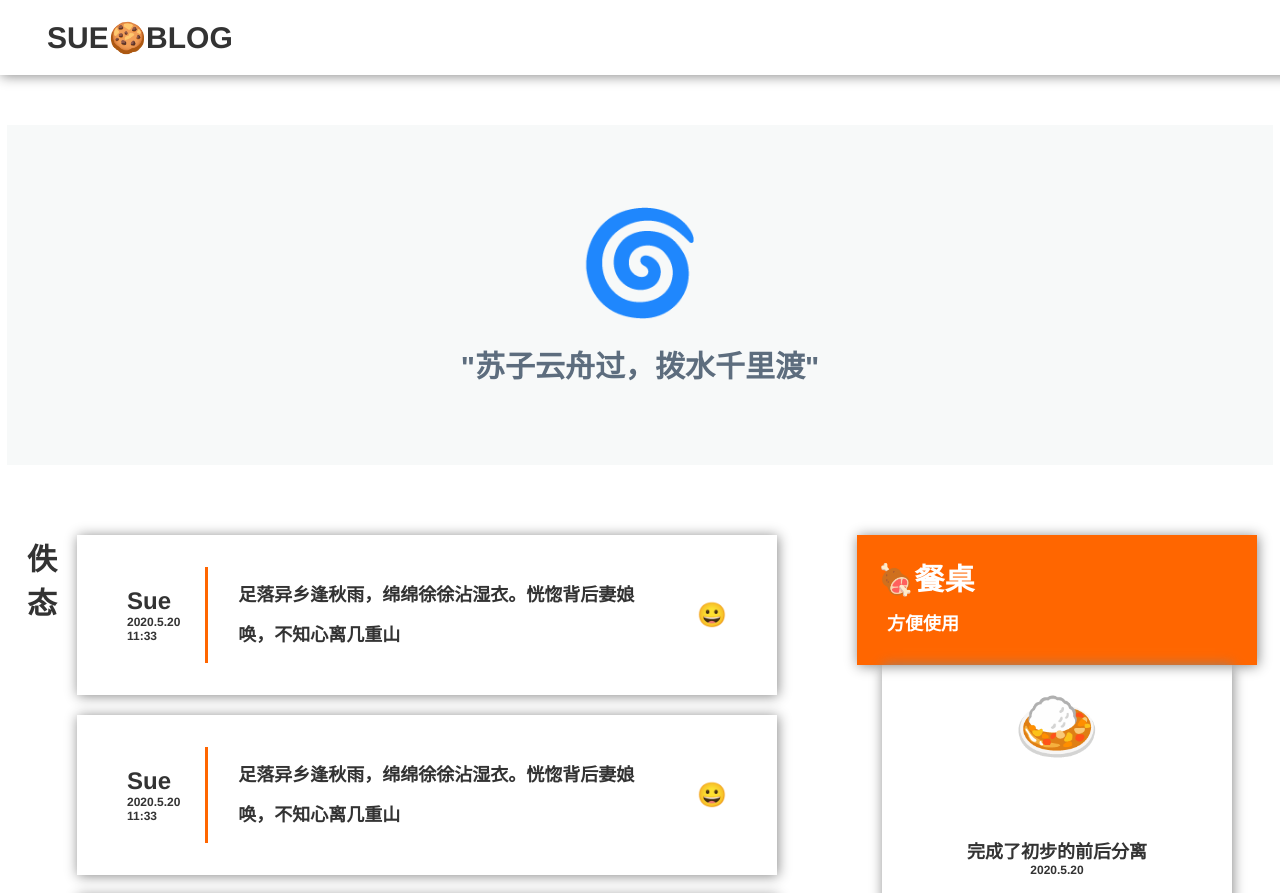
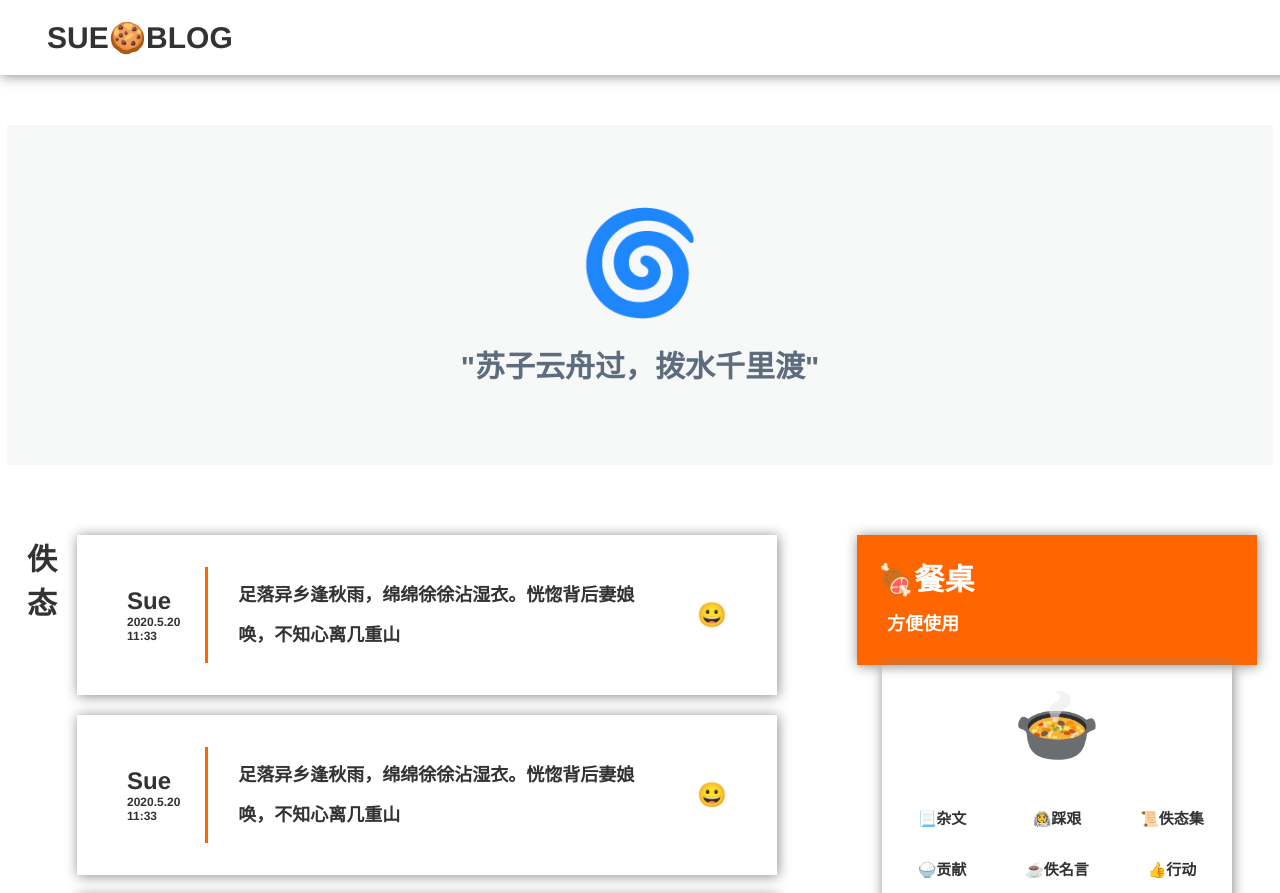
Before and after one commit to GEKSS5289/sue-blog-toc, a Vue app: page /index in a window 1280 px wide. Shown: the top 893 px of the page. Built offline with nearby package versions, Linux system fonts and the light colour scheme.

Commit message:
完成菜单

```diff
--- a/src/assets/css/basic.scss
+++ b/src/assets/css/basic.scss
@@ -47,6 +47,7 @@
 .mr20 {
   margin-right: 20px;
 }
+
 .mr30 {
   margin-right: 30px;
 }
@@ -59,6 +60,13 @@
 .mr60 {
   margin-right: 60px;
 }
+
+.ml20 {
+  margin-left: 20px;
+}
+
+
+
 .mt20{
   margin-top: 20px;
 }
--- a/src/assets/css/mixin.scss
+++ b/src/assets/css/mixin.scss
@@ -7,6 +7,11 @@
   box-shadow: 1px 1px 12px #888888;
 }
 
+@mixin shadowMenuItem(){
+  box-shadow: 2px 2px 5px #888888;
+}
+
+
 @mixin shadowHover(){
   box-shadow: 1px 7px 12px #888888;
 }
--- a/src/components/sue-textarea/BlogMenuDetail.vue
+++ b/src/components/sue-textarea/BlogMenuDetail.vue
@@ -1,9 +1,13 @@
 <template>
   <div class="blog-menu-detail" :class="{'hidden':show}">
-    <h1>🍛</h1>
+    <h1>🍲</h1>
     <div class="reach-info">
-      <h2>完成了初步的前后分离</h2>
-      <h4>2020.5.20</h4>
+      <div>📃杂文</div>
+      <div>👩‍🚀踩艰</div>
+      <div >📜佚态集</div>
+      <div >🍚贡献</div>
+      <div>☕佚名言</div>
+      <div >👍行动</div>
     </div>
   </div >
 </template>
@@ -36,9 +40,34 @@
       font-size: 70px;
     }
     .reach-info{
-      padding: 50px;
+      padding: 10px;
+      display: flex;
+      flex-direction: row;
       text-align: center;
+      /*align-items:center;*/
+      font-size: 15px;
+      justify-content:space-between;
+      flex-wrap: wrap;
+
+      /*background-color: red;*/
+      div{
+        width: 80px;
+        font-weight: bold;
+        /*margin-left:10px;*/
+        margin-bottom: 10px;
+        padding: 10px;
+        /*background-color: red;*/
+        /*border-radius: 15px;*/
+        /*border: 1px solid #333333;*/
+        //@include shadowMenuItem()
+        transition: all 0.7s;
+        &:hover{
+          background-color: #ff6600;
+          color: white;
+        }
+      }
     }
+
   }
 
 </style>
```
